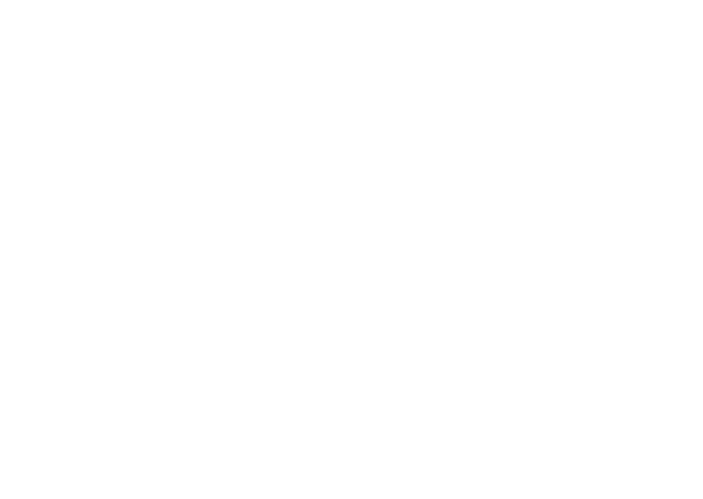
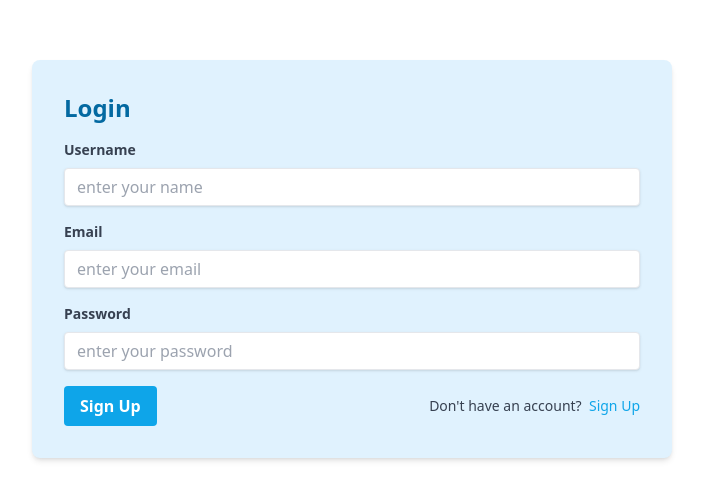
Before and after one commit to TabotCharlesBessong/Booking_App, a React (Vite) app in the folder client/: page /login in a window 1280 px wide. Before the commit this address had no page. Shown: the part 141-640 px from the top of the page, without its empty margins (288-991 px from the left). Built offline with nearby package versions, Linux system fonts and the light colour scheme.

Commit message:
seperated the auth pages and created navigation with reactrouterdom

```diff
--- a/client/src/App.tsx
+++ b/client/src/App.tsx
@@ -6,13 +6,16 @@ import { Header } from "./components";
 import AuthPage from "./pages/AuthPage";
 import MovieDashboard from "./components/templates/movies/MovieDashboard";
 import ProfilePage from "./components/templates/user/ProfilePage";
+import Login from "./pages/auth/login/Login";
+import Signup from "./pages/auth/signup/Signup";
 
 function App() {
   return (
     <BrowserRouter>
       <Routes>
         <Route path="/home" element={<Header />} />
-        <Route path="/" element={<AuthPage />} />
+        <Route path="/login" element={<Login />} />
+        <Route path="/signup" element={<Signup />} />
         <Route path="/moviedash" element={<MovieDashboard />} />
         {/* <Route path="/products" element={<ProfilePage />} /> */}
       </Routes>
--- a/client/src/components/index.ts
+++ b/client/src/components/index.ts
@@ -1,2 +1,2 @@
 export { default as Header } from "./shared/header/Header"
-export {default as TextInput} from "./auth/TextInput"
+export {default as TextInput} from "./reusables/TextInput"
--- /dev/null
+++ b/client/src/pages/auth/login/Login.tsx
@@ -0,0 +1,46 @@
+import React, { useState } from 'react';
+import TextInput from '../../../components/reusables/TextInput';
+
+const Login = () => {
+  const [isSignup, setIsSignup] = useState(true); // State variable for form mode
+
+  return (
+    <div className="flex items-center justify-center w-full h-screen bg-white">
+      <div className="w-1/2 p-8 rounded-lg shadow-md bg-sky-100">
+        <h2 className="mb-4 text-2xl font-bold text-sky-700">
+          Login
+        </h2>
+        <form onSubmit={(event) => { event.preventDefault(); }}>
+          {/* Add logic for email and password inputs here */}
+          <TextInput name='person' type='text' placeholder='enter your name' label='Username' />
+          <TextInput name='email'  type='email'  placeholder='enter your email' label='Email' />
+          <TextInput name='password'  type='password'  placeholder='enter your password' label='Password' />
+
+          <div className="flex items-center justify-between">
+            <button
+              type="submit"
+              className="px-4 py-2 font-bold text-white rounded bg-sky-500 hover:bg-sky-700 focus:outline-none focus:ring-2 focus:ring-blue-400 focus:ring-opacity-50"
+            >
+              {isSignup ? 'Sign Up' : 'Login'}
+            </button>
+
+
+              <p className="text-sm text-gray-700">
+                Don't have an account? &nbsp;
+                <a
+                  href="#" // Replace with appropriate link or handle transition in JS
+                  className="text-sky-500 hover:underline"
+                  onClick={() => setIsSignup(!isSignup)}
+                >
+                  Sign Up
+                </a>
+              </p>
+
+          </div>
+        </form>
+      </div>
+    </div>
+  );
+};
+
+export default Login;
--- /dev/null
+++ b/client/src/pages/auth/signup/Signup.tsx
@@ -0,0 +1,46 @@
+import React, { useState } from 'react';
+import TextInput from '../../../components/reusables/TextInput';
+
+const Signup = () => {
+  const [isSignup, setIsSignup] = useState(true); // State variable for form mode
+
+  return (
+    <div className="flex items-center justify-center w-full h-screen bg-white">
+      <div className="w-1/2 p-8 rounded-lg shadow-md bg-sky-100">
+        <h2 className="mb-4 text-2xl font-bold text-sky-700">
+          Signup
+        </h2>
+        <form onSubmit={(event) => { event.preventDefault(); }}>
+          {/* Add logic for email and password inputs here */}
+          <TextInput name='person' type='text' placeholder='enter your name' label='Username' />
+          <TextInput name='email'  type='email'  placeholder='enter your email' label='Email' />
+          <TextInput name='password'  type='password'  placeholder='enter your password' label='Password' />
+
+          <div className="flex items-center justify-between">
+            <button
+              type="submit"
+              className="px-4 py-2 font-bold text-white rounded bg-sky-500 hover:bg-sky-700 focus:outline-none focus:ring-2 focus:ring-blue-400 focus:ring-opacity-50"
+            >
+              {isSignup ? 'Sign Up' : 'Login'}
+            </button>
+
+              <p className="text-sm text-gray-700">
+                Already have an account? &nbsp;
+                <a
+                  href="#" // Replace with appropriate link or handle transition in JS
+                  className="text-sky-500 hover:underline"
+                  onClick={() => setIsSignup(!isSignup)}
+                >
+                  Login
+                </a>
+              </p>
+
+
+          </div>
+        </form>
+      </div>
+    </div>
+  );
+};
+
+export default Signup;
```
Also changed, not shown: client/src/components/reusables/TextInput.tsx (renamed from client/src/components/auth/TextInput.tsx).
